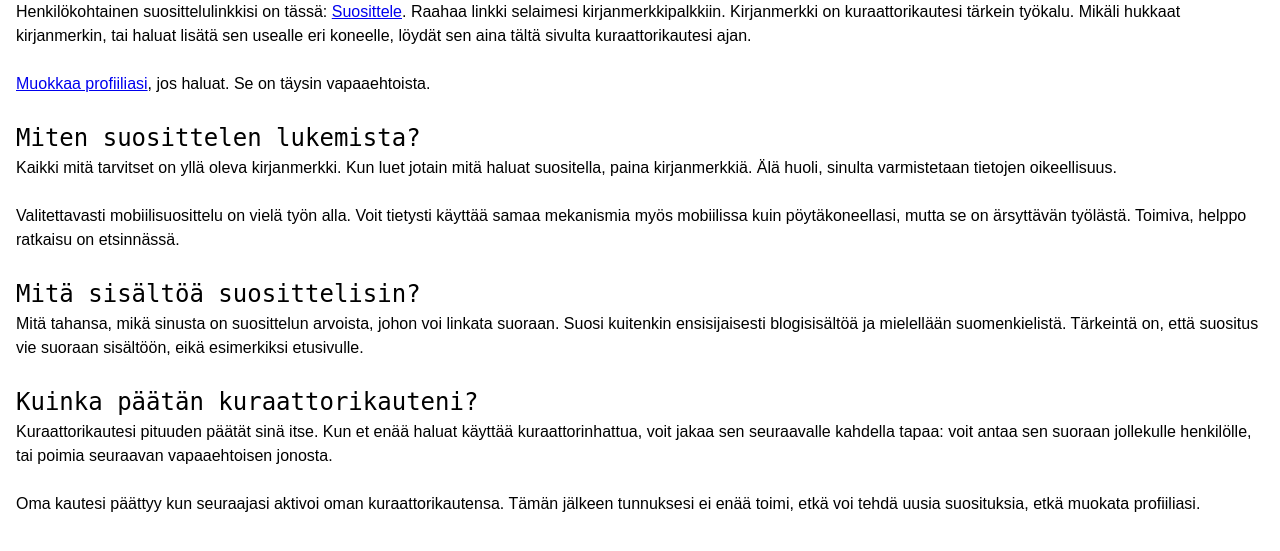
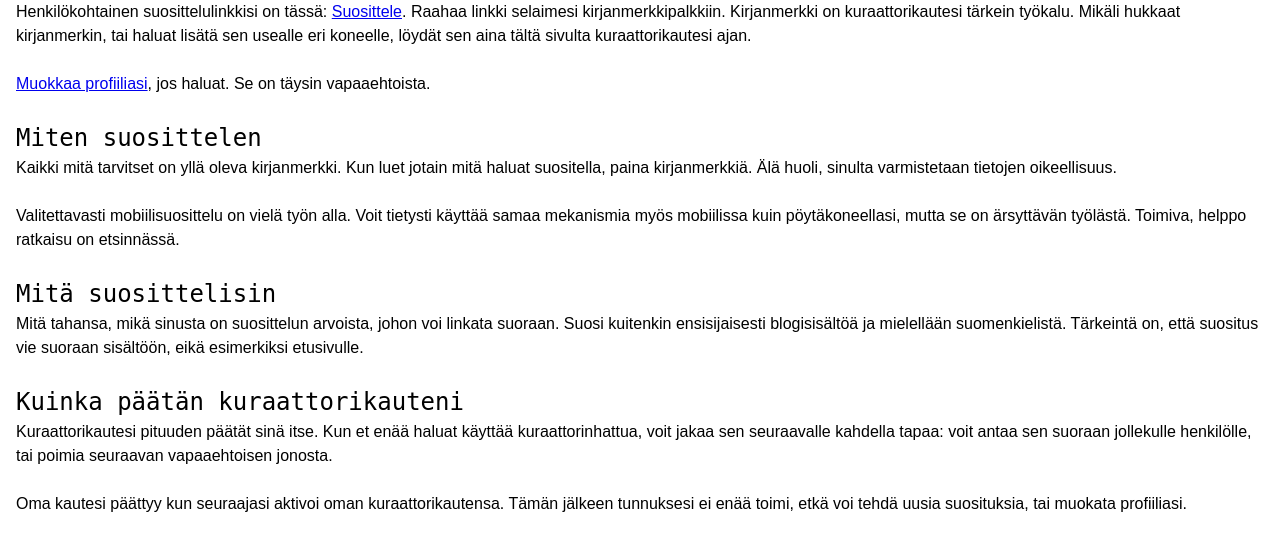
Before and after one commit to nikcorg/justnyt, a PHP site: template justnyt/templates/curator/home.php in a window 1280 px wide. Shown: the top 551 px of the page. Run offline with PHP 8.4, Linux system fonts and the light colour scheme; the template is opened without the code that fills it, so the values that code supplies are empty; some libraries are stand-ins or nearby versions.

Commit message:
Text changes

```diff
--- a/justnyt/templates/curator/activate.php
+++ b/justnyt/templates/curator/activate.php
@@ -1,4 +1,5 @@
 <form action="/kuraattori/<?= $token ?>/aktivoi" method="post">
     <p>Sinulle on varattu kuraattorinhattu, oletko valmis?</p>
-    <p><button type="submit">Jep, hattu tänne!</button></p>
+    <p>Mikäli kuraattorin pesti ei sinulle jostain syystä juuri nyt sovi, tai et vain sitä halua, lähetä saamasi linkki eteenpäin tai takaisin lähettäjälleen.</p>
+    <p><button type="submit">Jo riittää jaarittelu, hattu tänne!</button></p>
 </form>
--- a/justnyt/templates/curator/home.php
+++ b/justnyt/templates/curator/home.php
@@ -2,13 +2,13 @@
 
 <p><a href="/kuraattori/<?= $token ?>/profiili">Muokkaa profiiliasi</a>, jos haluat. Se on täysin vapaaehtoista.</p>
 
-<h2>Miten suosittelen lukemista?</h2>
+<h2>Miten suosittelen</h2>
 <p>Kaikki mitä tarvitset on yllä oleva kirjanmerkki. Kun luet jotain mitä haluat suositella, paina kirjanmerkkiä. Älä huoli, sinulta varmistetaan tietojen oikeellisuus.</p>
 <p>Valitettavasti mobiilisuosittelu on vielä työn alla. Voit tietysti käyttää samaa mekanismia myös mobiilissa kuin pöytäkoneellasi, mutta se on ärsyttävän työlästä. Toimiva, helppo ratkaisu on etsinnässä.</p>
 
-<h2>Mitä sisältöä suosittelisin?</h2>
+<h2>Mitä suosittelisin</h2>
 <p>Mitä tahansa, mikä sinusta on suosittelun arvoista, johon voi linkata suoraan. Suosi kuitenkin ensisijaisesti blogisisältöä ja mielellään suomenkielistä. Tärkeintä on, että suositus vie suoraan sisältöön, eikä esimerkiksi etusivulle.</p>
 
-<h2>Kuinka päätän kuraattorikauteni?</h2>
+<h2>Kuinka päätän kuraattorikauteni</h2>
 <p>Kuraattorikautesi pituuden päätät sinä itse. Kun et enää haluat käyttää kuraattorinhattua, voit jakaa sen seuraavalle kahdella tapaa: voit antaa sen suoraan jollekulle henkilölle, tai poimia seuraavan vapaaehtoisen jonosta.</p>
-<p>Oma kautesi päättyy kun seuraajasi aktivoi oman kuraattorikautensa. Tämän jälkeen tunnuksesi ei enää toimi, etkä voi tehdä uusia suosituksia, etkä muokata profiiliasi.</p>
+<p>Oma kautesi päättyy kun seuraajasi aktivoi oman kuraattorikautensa. Tämän jälkeen tunnuksesi ei enää toimi, etkä voi tehdä uusia suosituksia, tai muokata profiiliasi.</p>
```
